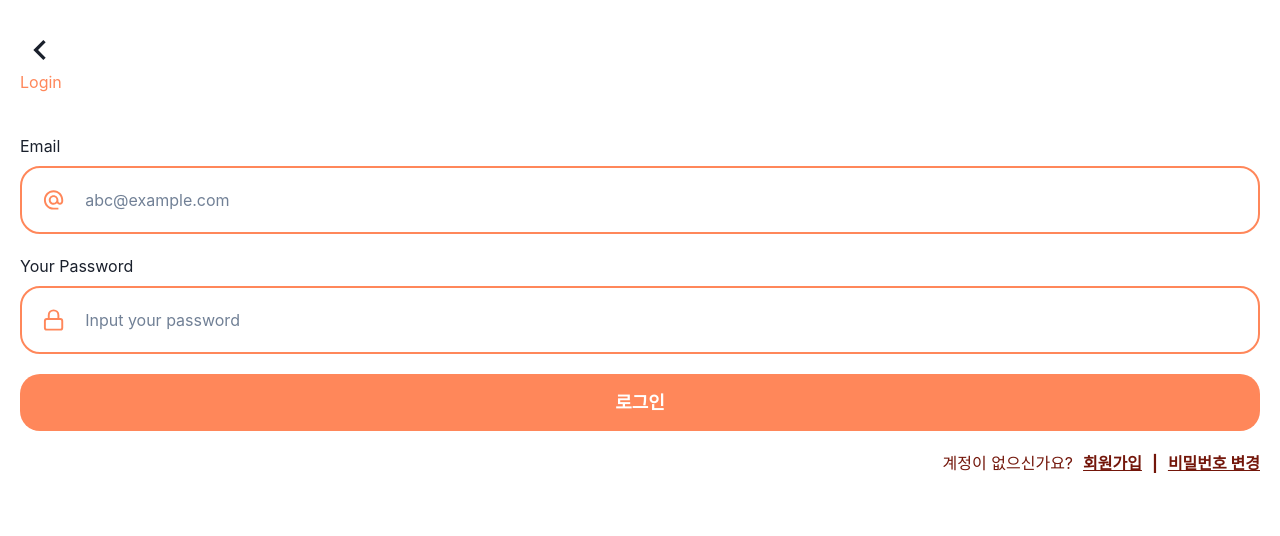
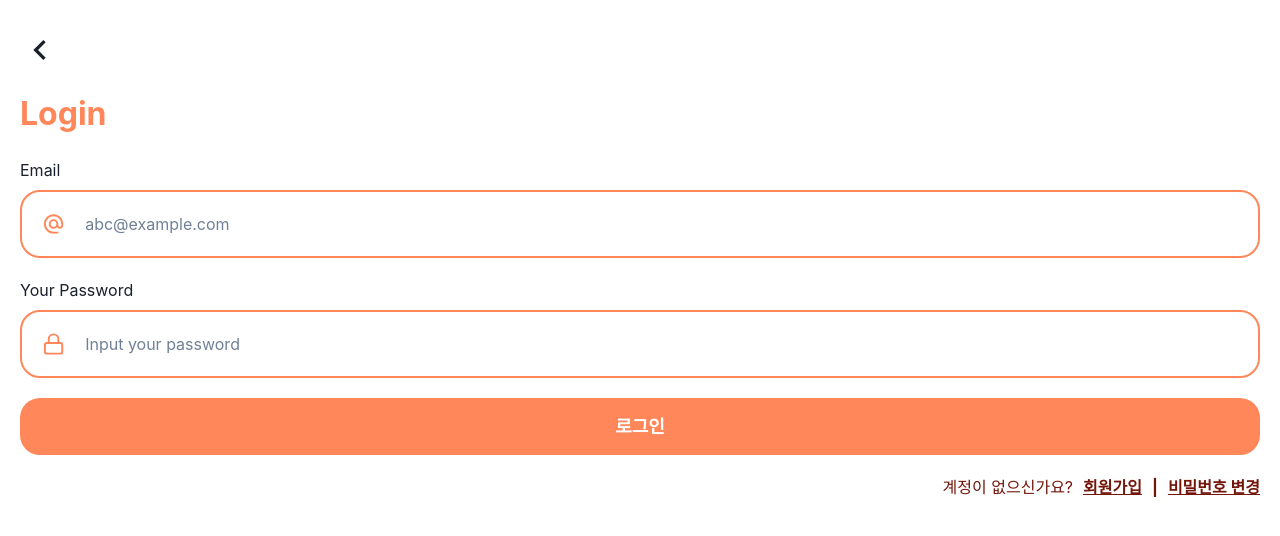
Before and after one commit to im2sh/DATABASE-PROJECT-COMP-322, a React (Create React App) app in the folder phase-4/togaether/src/main/frontend/: page /login in a window 1280 px wide. Shown: the top 536 px of the page. Built offline with nearby package versions, Linux system fonts and the light colour scheme; a web font is replaced by a local one.

Commit message:
fix: Title 컴포넌트 css 변경

```diff
--- a/phase-4/togaether/src/main/frontend/src/pages/changePassword/ChangePasswordPage.jsx
+++ b/phase-4/togaether/src/main/frontend/src/pages/changePassword/ChangePasswordPage.jsx
@@ -53,10 +53,12 @@ const PageContainer = styled.div`
   padding: 20px;
 `;
 
-const Title = styled.h1`
+const Title = styled.p`
   color: #ff875a;
-  margin-bottom: 40px;
+  margin: 20px 0;
   align-self: flex-start;
+  font-size: 32px;
+  font-weight: 700;
 `;
 
 export default ChangePasswordPage;
--- a/phase-4/togaether/src/main/frontend/src/pages/login/LoginPage.jsx
+++ b/phase-4/togaether/src/main/frontend/src/pages/login/LoginPage.jsx
@@ -78,10 +78,12 @@ const PageContainer = styled.div`
   padding: 20px;
 `;
 
-const Title = styled.h1`
+const Title = styled.p`
   color: #ff875a;
-  margin-bottom: 40px;
+  margin: 20px 0;
   align-self: flex-start;
+  font-size: 32px;
+  font-weight: 700;
 `;
 
 const SignUpWrapper = styled.div`
--- a/phase-4/togaether/src/main/frontend/src/pages/signup/SignupPage.jsx
+++ b/phase-4/togaether/src/main/frontend/src/pages/signup/SignupPage.jsx
@@ -78,10 +78,12 @@ const PageContainer = styled.div`
   padding: 20px;
 `;
 
-const Title = styled.h1`
+const Title = styled.p`
   color: #ff875a;
-  margin-bottom: 40px;
+  margin: 20px 0;
   align-self: flex-start;
+  font-size: 32px;
+  font-weight: 700;
 `;
 
 const LoginWrapper = styled.div`
```
